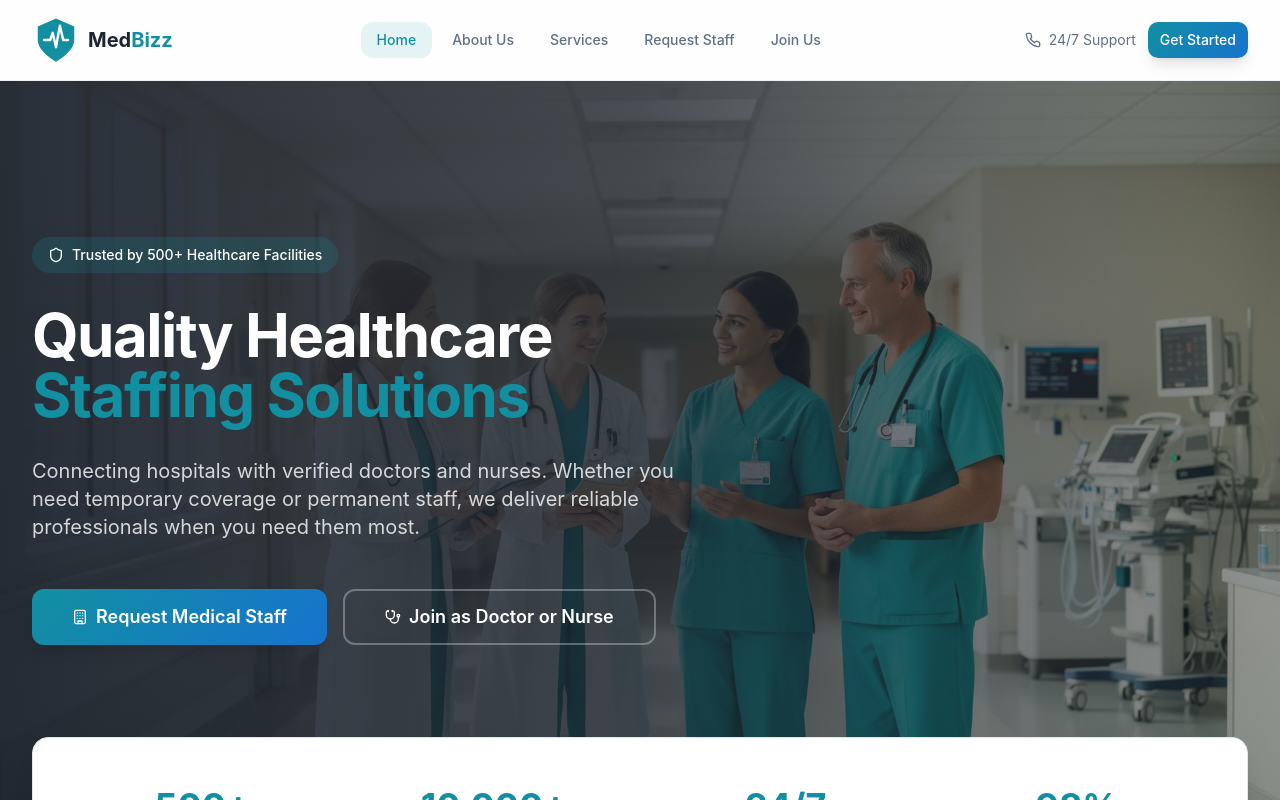
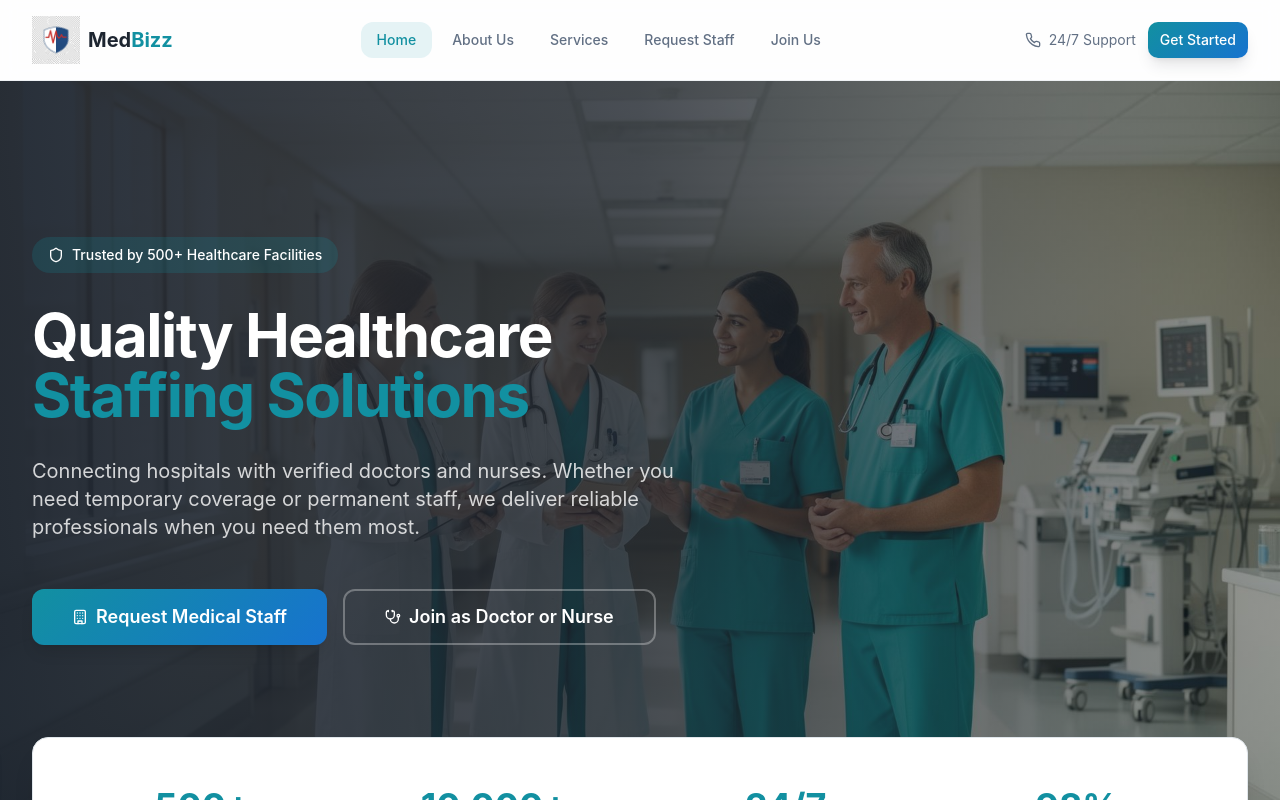
Before and after one commit to vtejapy/medbizz, a React (Vite) app: page / in a window 1280 px wide. Shown: the top 800 px of the page. Built offline with nearby package versions, Linux system fonts and the light colour scheme; the HTML template or start-up script is replaced by a standard one.

Commit message:
Revert "Update logo to transparent SVG shield with pulse line"
This reverts commit 893f1795c84fa71cc21bb5493224dd15550730ae.

```diff
--- a/src/components/ui/Logo.tsx
+++ b/src/components/ui/Logo.tsx
@@ -1,5 +1,6 @@
 
 import React from "react";
+import logoImg from "@/assets/logo-optimized.png";
 
 interface LogoProps {
   className?: string;
@@ -7,28 +8,12 @@ interface LogoProps {
 
 const Logo: React.FC<LogoProps> = ({ className }) => {
   return (
-    <svg
-      viewBox="0 0 100 100"
+    <img
+      src={logoImg}
+      alt="MedBizz Logo"
       className={className}
-      xmlns="http://www.w3.org/2000/svg"
-      fill="none"
-    >
-      {/* Shield Shape */}
-      <path
-        d="M50 5 L12 22 V50 C12 75 50 95 50 95 C50 95 88 75 88 50 V22 L50 5 Z"
-        className="fill-primary"
-      />
-
-      {/* Pulse Line inside shield */}
-      <path
-        d="M25 50 H38 L43 35 L50 65 L58 20 L65 50 H75"
-        stroke="white"
-        strokeWidth="5"
-        strokeLinecap="round"
-        strokeLinejoin="round"
-        className="stroke-primary-foreground"
-      />
-    </svg>
+      style={{ objectFit: 'contain' }}
+    />
   );
 };
 
```
